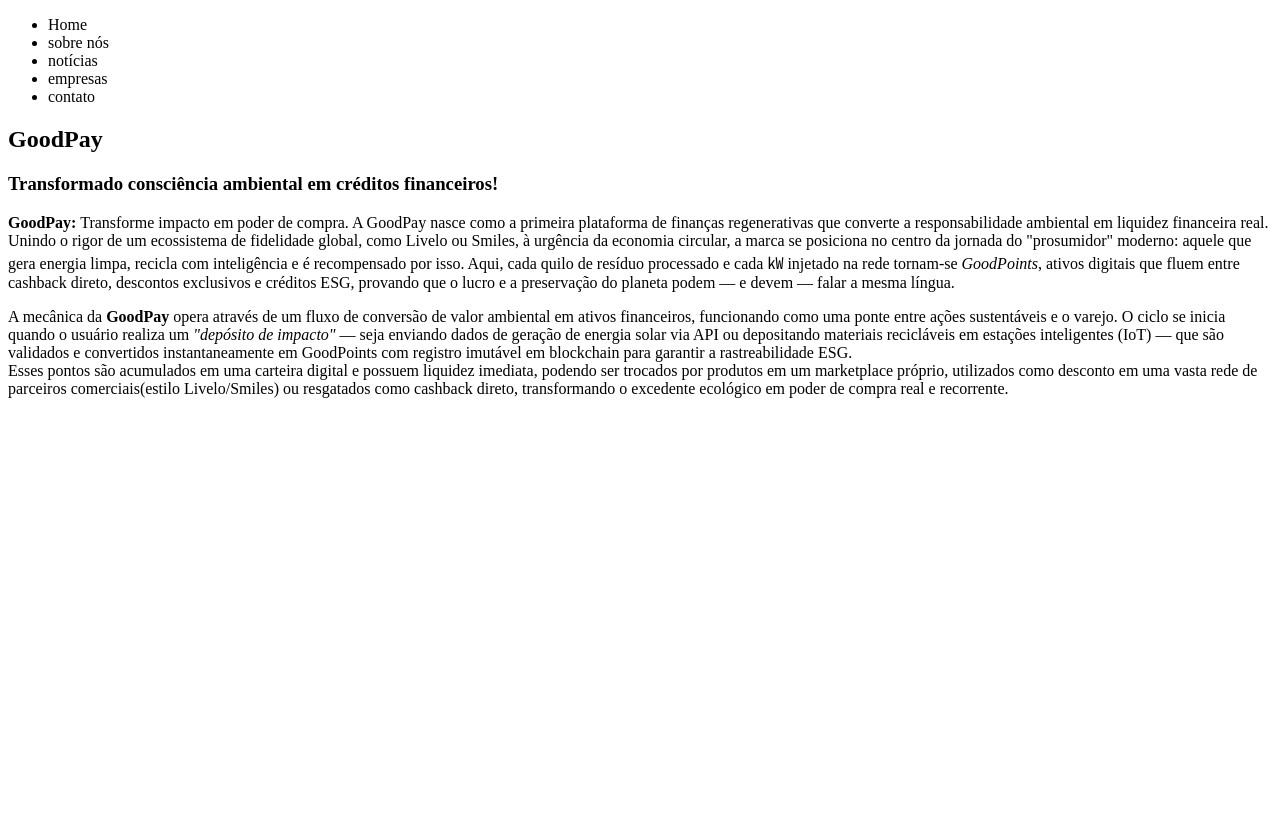
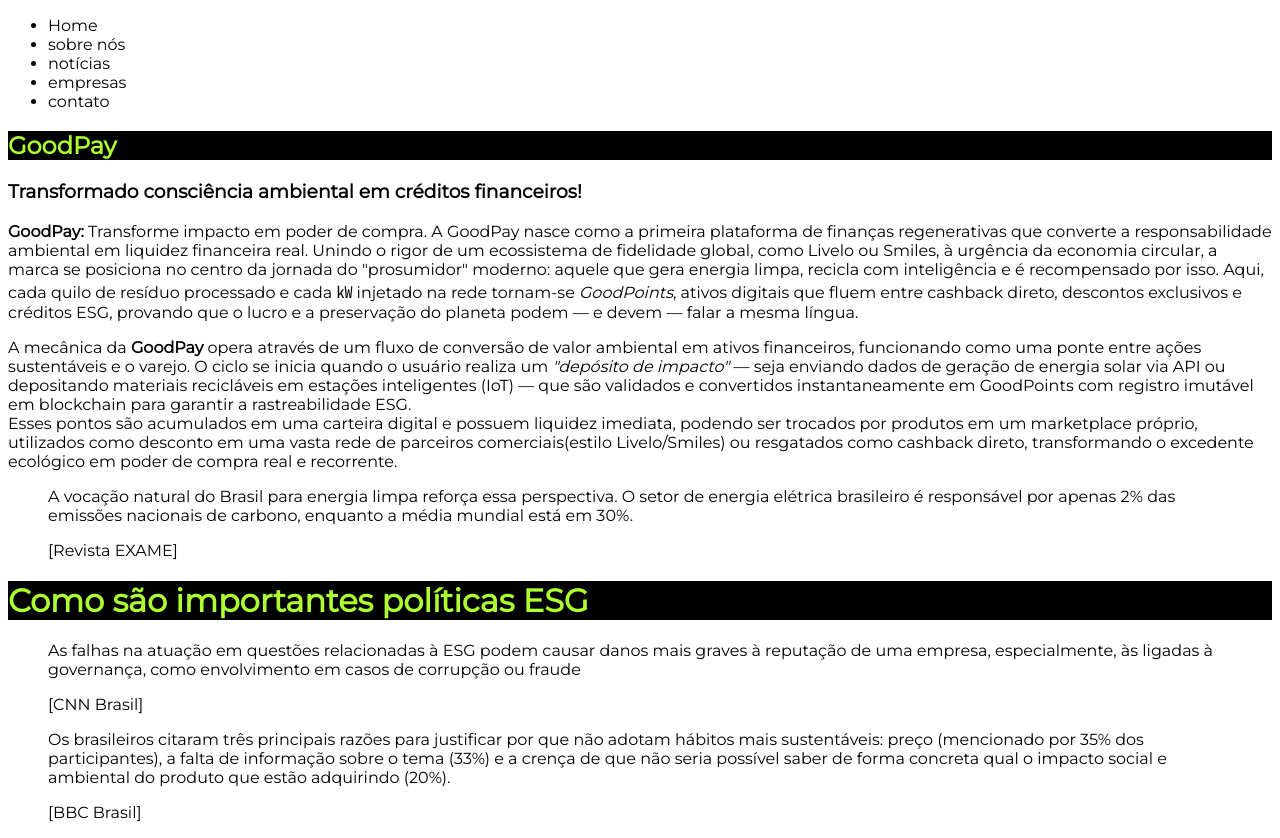
Before and after one commit to victoricoma/pc2_2h3_prof_a, a plain HTML site: page index.html in a window 1280 px wide. Before the commit the page ends 800 px from the top, so only its background shows below. Drawn offline with Linux system fonts and the light colour scheme.

Commit message:
Aula0302 - Citações e Cores parte1

```diff
--- a/index.html
+++ b/index.html
@@ -4,10 +4,13 @@
 <head>
     <meta charset="UTF-8">
     <meta name="viewport" content="width=device-width, initial-scale=1.0">
+    <link rel="preconnect" href="https://fonts.googleapis.com">
+    <link rel="preconnect" href="https://fonts.gstatic.com" crossorigin>
+    <link href="https://fonts.googleapis.com/css2?family=Montserrat&display=swap" rel="stylesheet">
     <title>Minha Primeira Página</title>
 </head>
 
-<body>
+<body style="font-family: Montserrat;">
     <header>
         <!--Barra de Navegação-->
         <section>
@@ -25,7 +28,7 @@
     <main>
         <!--Promoções do Site-->
         <section>
-            <h1>GoodPay</h1>
+            <h1 style="color: greenyellow; background-color: black;">GoodPay</h1>
             <h3>Transformado consciência ambiental em créditos financeiros!</h3>
             <p>
                 <strong>GoodPay:</strong> Transforme impacto em poder de compra.
@@ -54,6 +57,35 @@
                 excedente ecológico em poder de compra real e recorrente.
             </p>
         </section>
+        <!-- Citações de Sites -->
+        <section>
+            <blockquote
+                cite="https://exame.com/esg/cpfl-enxuga-plano-esg-e-eleva-resiliencia-climatica-a-questao-de-sobrevivencia/">
+                A vocação natural do Brasil para energia limpa reforça essa perspectiva. O setor de energia elétrica
+                brasileiro é responsável por apenas 2% das emissões nacionais de carbono, enquanto a média mundial está
+                em 30%.
+                <p>[Revista EXAME]</p>
+            </blockquote>
+        </section>
+        <h1 style="color: greenyellow; background-color: black;">Como são importantes políticas ESG</h1>
+        <section>
+            <!--Citação 1 (CNN)-->
+            <blockquote
+                cite="https://www.cnnbrasil.com.br/economia/negocios/falta-de-politicas-esg-e-principal-razao-para-brasileiros-deixarem-de-consumir-marca-diz-pesquisa/">
+                As falhas na atuação em questões relacionadas à ESG podem causar danos mais graves à reputação de uma
+                empresa, especialmente, às ligadas à governança, como envolvimento em casos de corrupção ou fraude
+                <p>[CNN Brasil]</p>
+            </blockquote>
+            <!--Citação 2 (BBC)-->
+            <blockquote cite="https://www.bbc.com/portuguese/articles/c934vd2w5wko">
+                Os brasileiros citaram três principais razões para justificar por que não adotam hábitos mais
+                sustentáveis: preço (mencionado por 35% dos participantes), a falta de informação sobre o tema (33%) e a
+                crença de que não seria possível saber de forma concreta qual o impacto social e ambiental do produto
+                que estão adquirindo (20%).
+                <p>[BBC Brasil]</p>
+            </blockquote>
+
+        </section>
     </main>
     <footer>
 
```
